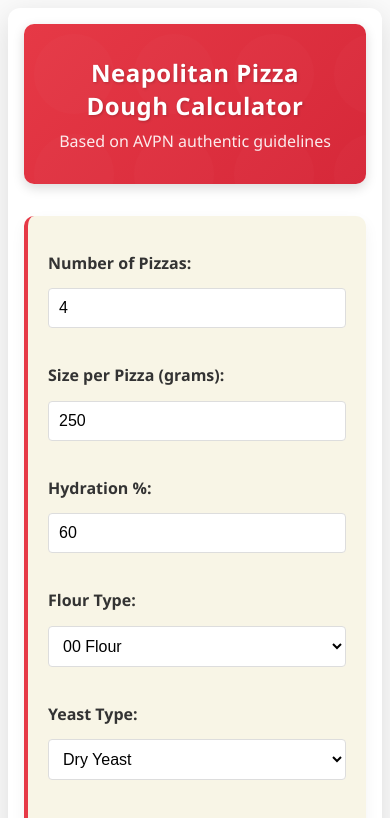
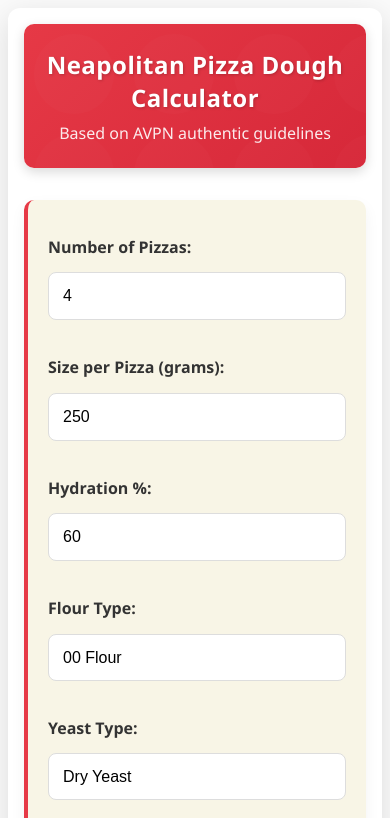
Before and after one commit to bahadirbulut/Neopolitan_Pizza_Calculator_Planner, a React (Vite) app in the folder pizza-planner-web/: page / in a window 390 px wide. Shown: the top 818 px of the page. Built offline with nearby package versions, Linux system fonts and the light colour scheme.

Commit message:
feat: enhance mobile responsiveness and improve input styling in pizza calculator

```diff
--- a/pizza-planner-web/public/index.html
+++ b/pizza-planner-web/public/index.html
@@ -3,7 +3,7 @@
 <html lang="en">
   <head>
     <meta charset="UTF-8" />
-    <meta name="viewport" content="width=device-width, initial-scale=1.0" />
+    <meta name="viewport" content="width=device-width, initial-scale=1.0, maximum-scale=1.0, user-scalable=no" />
     <title>Pizza Calculator</title>
   </head>
   <body>
--- a/pizza-planner-web/src/App.css
+++ b/pizza-planner-web/src/App.css
@@ -97,7 +97,8 @@ button:hover {
 }
 
 .input-box label {
-  display: block;
+  display: flex;
+  align-items: center;
   margin-bottom: 8px;
   font-weight: 600;
   color: #333;
@@ -105,13 +106,16 @@ button:hover {
 
 .input-box input, .input-box select {
   width: 100%;
-  padding: 10px;
+  padding: 12px;
   margin-bottom: 20px;
   border: 1px solid #ddd;
-  border-radius: 4px;
+  border-radius: 8px;
   font-size: 16px;
   background-color: #fff;
   transition: border-color 0.3s, box-shadow 0.3s;
+  -webkit-appearance: none; /* For iOS */
+  appearance: none;
+  height: auto; /* Fixes height on mobile Safari */
 }
 
 .input-box input:focus, .input-box select:focus {
@@ -309,6 +313,7 @@ a:hover {
   .container {
     padding: 1.5rem;
     margin: 1rem;
+    max-width: 100%;
   }
 
   .app-header h1 {
@@ -322,12 +327,41 @@ a:hover {
   .result-section h3 {
     font-size: 1.1rem;
   }
+
+  .timeline-content {
+    padding-right: 0;
+  }
+
+  /* Make timeline more compact on mobile */
+  .MuiTimelineItem-root {
+    min-height: 60px;
+  }
+
+  .MuiTimelineOppositeContent-root {
+    flex: 0.5 !important;
+  }
+
+  .input-box input, .input-box select, .input-box button {
+    padding: 14px;
+    font-size: 16px; /* Prevents zoom on iOS */
+  }
+
+  /* Fix for date-time picker on iOS */
+  input[type="datetime-local"] {
+    min-height: 44px;
+  }
 }
 
 @media (max-width: 480px) {
   .container {
     padding: 1rem;
     margin: 0.5rem;
+    width: calc(100% - 1rem);
+    box-sizing: border-box;
+  }
+
+  .app-header {
+    padding: 1.5rem 1rem;
   }
 
   .app-header h1 {
@@ -342,4 +376,23 @@ a:hover {
     padding: 0.5rem;
     font-size: 0.9rem;
   }
+
+  /* Improve timeline spacing on small screens */
+  .MuiTimelineItem-missingOppositeContent {
+    padding-left: 0 !important;
+  }
+
+  .MuiTimelineContent-root {
+    padding-left: 12px !important;
+  }
+
+  /* Force the guidelines to be more readable on mobile */
+  .avpn-guidelines li {
+    padding-left: 8px;
+    margin-bottom: 1.5rem;
+  }
+
+  .avpn-guidelines ul {
+    padding-left: 1rem;
+  }
 }
--- a/pizza-planner-web/src/App.jsx
+++ b/pizza-planner-web/src/App.jsx
@@ -10,7 +10,7 @@ import {
   TimelineDot,
   TimelineOppositeContent
 } from '@mui/lab';
-import { Typography } from '@mui/material';
+import { Typography, useMediaQuery } from '@mui/material';
 import AccessTimeIcon from '@mui/icons-material/AccessTime';
 import HotelIcon from '@mui/icons-material/Hotel';
 import InventoryIcon from '@mui/icons-material/Inventory';
@@ -23,8 +23,12 @@ function App() {
   const [pizzaSize, setPizzaSize] = useState(250);
   const [hydration, setHydration] = useState(60);
   const [flourType, setFlourType] = useState('00');
-  const [yeastType, setYeastType] = useState('dry');  const yeastFermentationHours = { dry: 8, fresh: 12, sourdough: 16 };
+  const [yeastType, setYeastType] = useState('dry');
+  const yeastFermentationHours = { dry: 8, fresh: 12, sourdough: 16 };
   const recipeRef = useRef(null);
+
+  // Check if the screen is mobile-sized
+  const isMobile = useMediaQuery('(max-width:600px)');
 
   const toLocalDatetimeInputValue = (date) => {
     const local = new Date(date.getTime() - date.getTimezoneOffset() * 60000);
@@ -244,11 +248,9 @@ function App() {
                 <strong>Fermentation Time:</strong> ~{result.hoursUntilBake.toFixed(1)} hours
               </p>
             </motion.div>
-          </div>
-
-          <div className="result-section timeline">
+          </div>          <div className="result-section timeline">
             <h3>🧭 Example Timeline</h3>
-            <Timeline position="right">
+            <Timeline position={isMobile ? "alternate" : "right"}>
               {[
                 { time: result.mixTime, title: 'Mix', desc: 'Start combining your ingredients.', icon: <AccessTimeIcon />, color: 'primary' },
                 { time: result.restTime, title: 'Rest', desc: 'Let the dough relax 20 min.', icon: <HotelIcon />, color: 'secondary' },
@@ -262,7 +264,17 @@ function App() {
                 { time: result.bakeTime, title: 'Ready to Bake', desc: 'Fire up your oven and enjoy 🍕', icon: <LocalFireDepartmentIcon />, color: 'error' },
               ].map((step, idx) => (
                 <TimelineItem key={idx} sx={{ alignItems: 'center' }}>
-                  <TimelineOppositeContent sx={{ flex: 0.8, textAlign: 'right', pr: 3, fontSize: '0.95rem', color: 'gray', minWidth: '90px', alignSelf: 'center' }}>
+                  <TimelineOppositeContent
+                    sx={{
+                      flex: {xs: 0.3, sm: 0.5, md: 0.8},
+                      textAlign: 'right',
+                      pr: {xs: 1, sm: 2, md: 3},
+                      fontSize: {xs: '0.85rem', sm: '0.9rem', md: '0.95rem'},
+                      color: 'gray',
+                      minWidth: {xs: '70px', sm: '80px', md: '90px'},
+                      alignSelf: 'center'
+                    }}
+                  >
                     {formatDate(step.time)}
                   </TimelineOppositeContent>
                   <TimelineSeparator>
```
